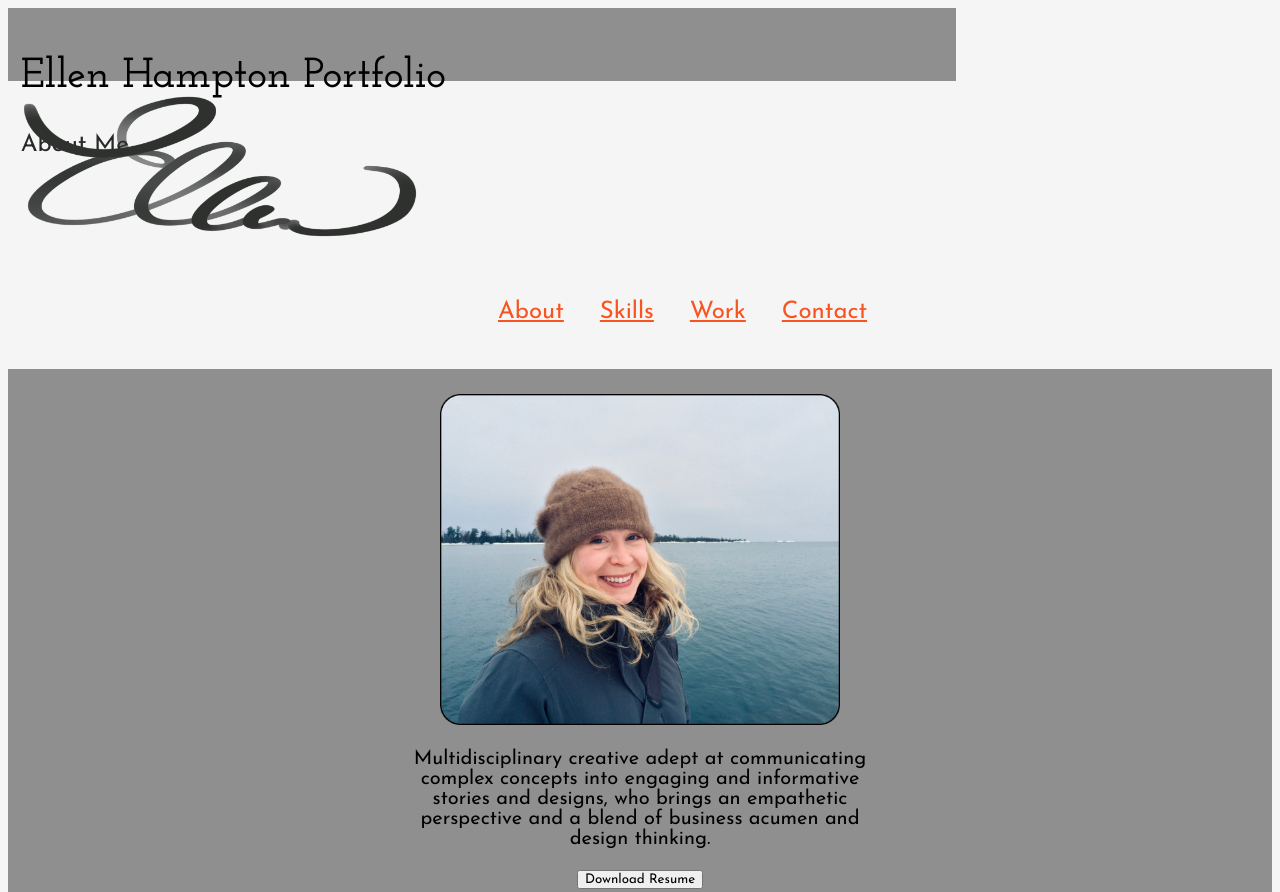
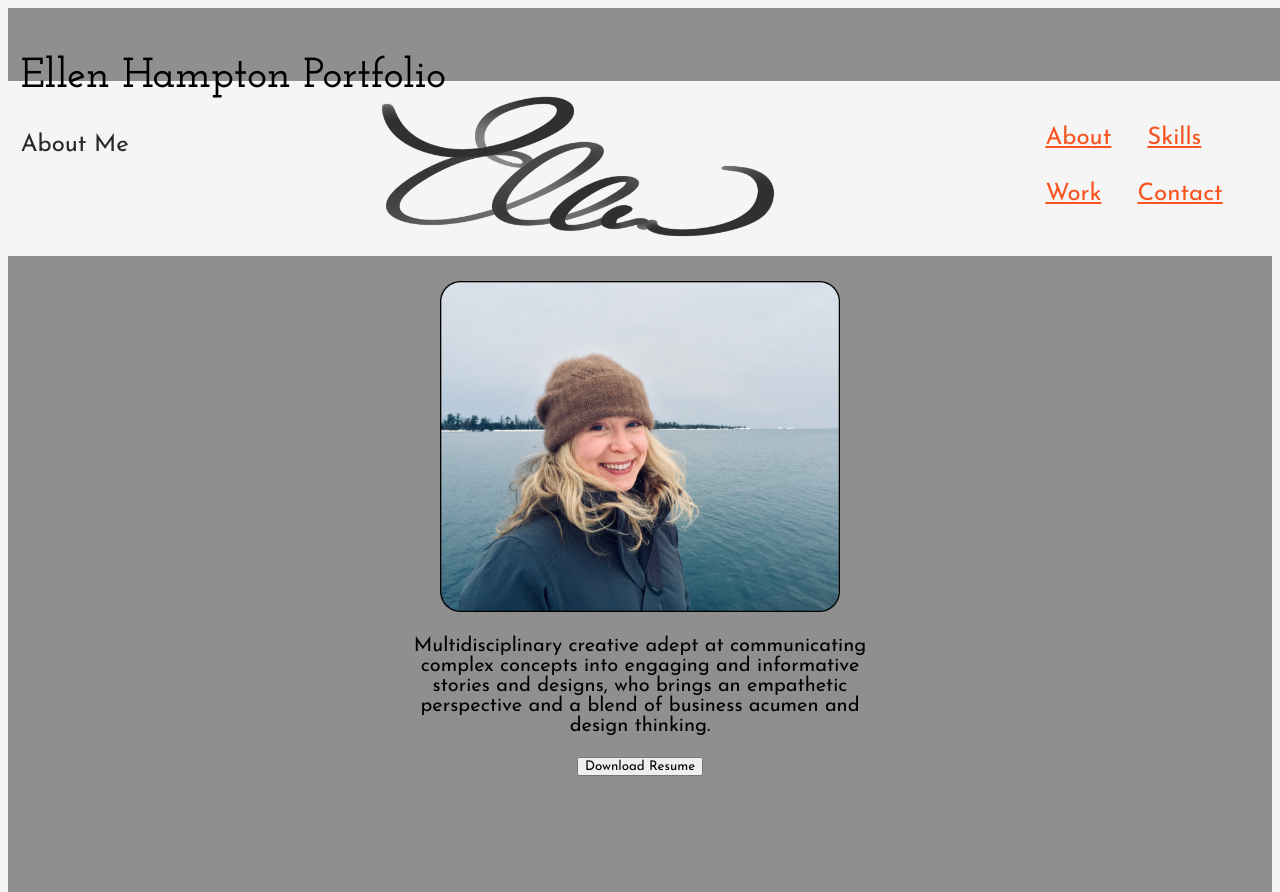
Before and after one commit to Thetugisthedrug/UX_UI_HW_18, a plain HTML site: page index.html in a window 1280 px wide. Shown: the top 892 px of the page. Drawn offline with Linux system fonts and the light colour scheme.

Commit message:
Updates to navigation and logo html

```diff
--- a/CSS/style.css
+++ b/CSS/style.css
@@ -6,19 +6,20 @@
 }
 
 .logo {
-    width: 23%;
+    width: 60%;
     padding: 1%;
-    text-align: center;
+    text-align: right;
 }
 
 nav {
-    width: 73%;
+    width: 35%;
     padding: 1%;
 }
 
 #navBar {
     background-color: #8F8F8F;
     height: 48px;
+    width: 100vw;
 }
 
 ul {
--- a/index.html
+++ b/index.html
@@ -17,14 +17,12 @@
         <meta name="author" content="Ellen Hampton">
         <meta name="viewport" content="'width=device-width, initial-scale=1.0">
     </head>
-    <nav id="navBar">
-        <h1>Ellen Hampton Portfolio</h1>
-        <div id="navigation">
-            <p class="highlight">About Me</p>
-        </div>
-    </nav>
     <body>
         <header class="navigation">
+            <nav id="navBar">
+                <h1>Ellen Hampton Portfolio</h1>
+                <p class="highlight">About Me</p>
+            </nav>
             <div class="inline-block logo">
                 <img src="images/ellenscriptlogo.png">
             </div>
```
Also changed, not shown: 1 other file.
